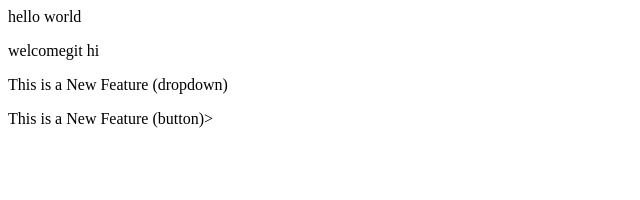
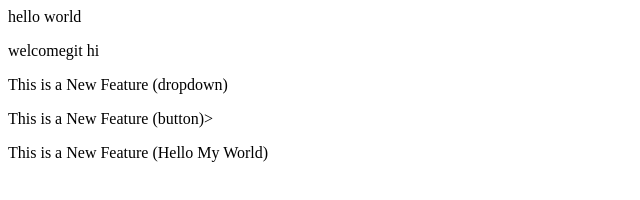
Before and after one commit to AbrarHusssain/My-First-program, a plain HTML site: page index.html in a window 1280 px wide. Shown: the whole page, without its empty margins (0-640 px from the left). Drawn offline with Linux system fonts and the light colour scheme.

Commit message:
Hello My World

```diff
--- a/index.html
+++ b/index.html
@@ -3,3 +3,4 @@
 <h>hi</h>
 <p>This is a New Feature (dropdown)</p>
 <p>This is a New Feature (button)></p>
+<p>This is a New Feature (Hello My World)</p>
```
